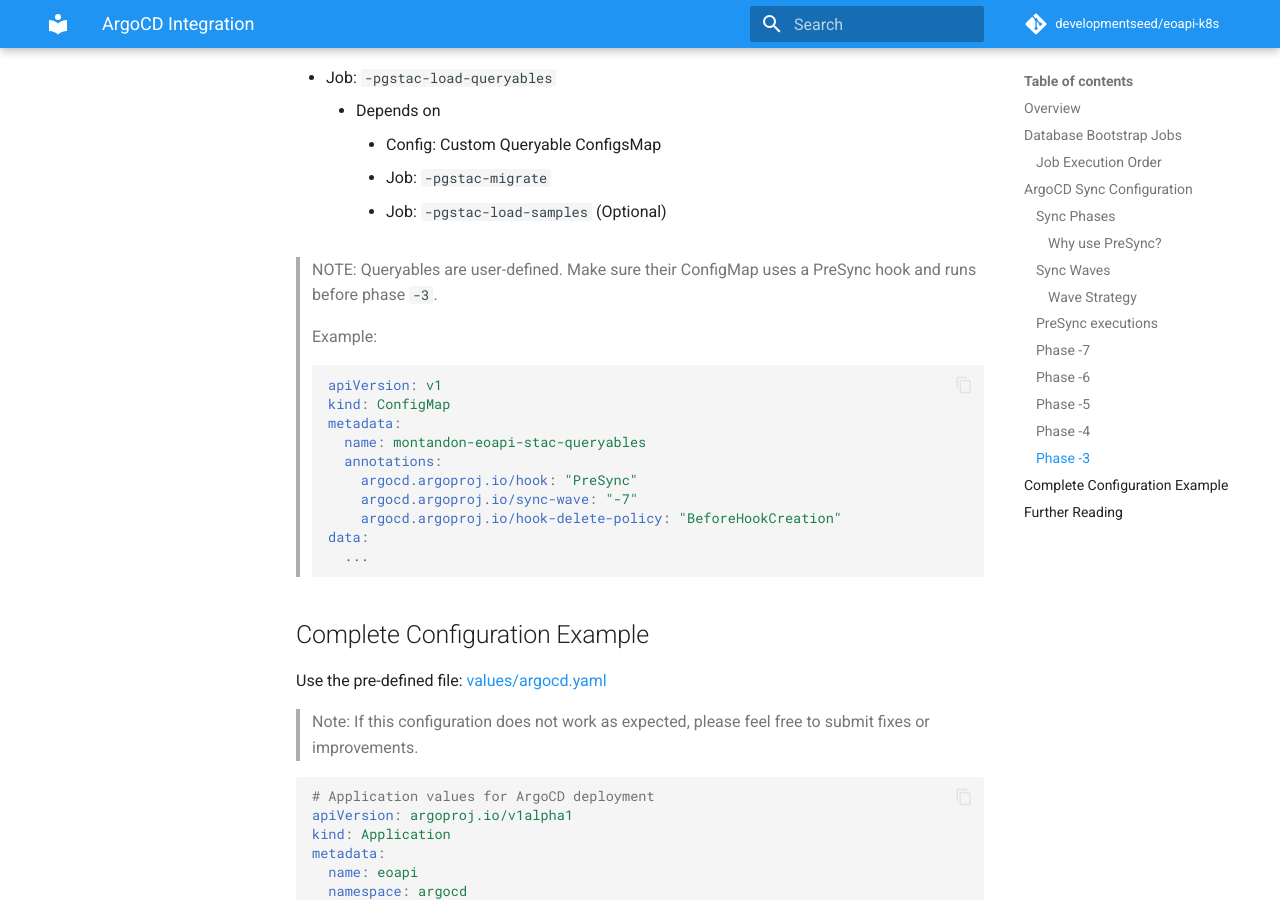
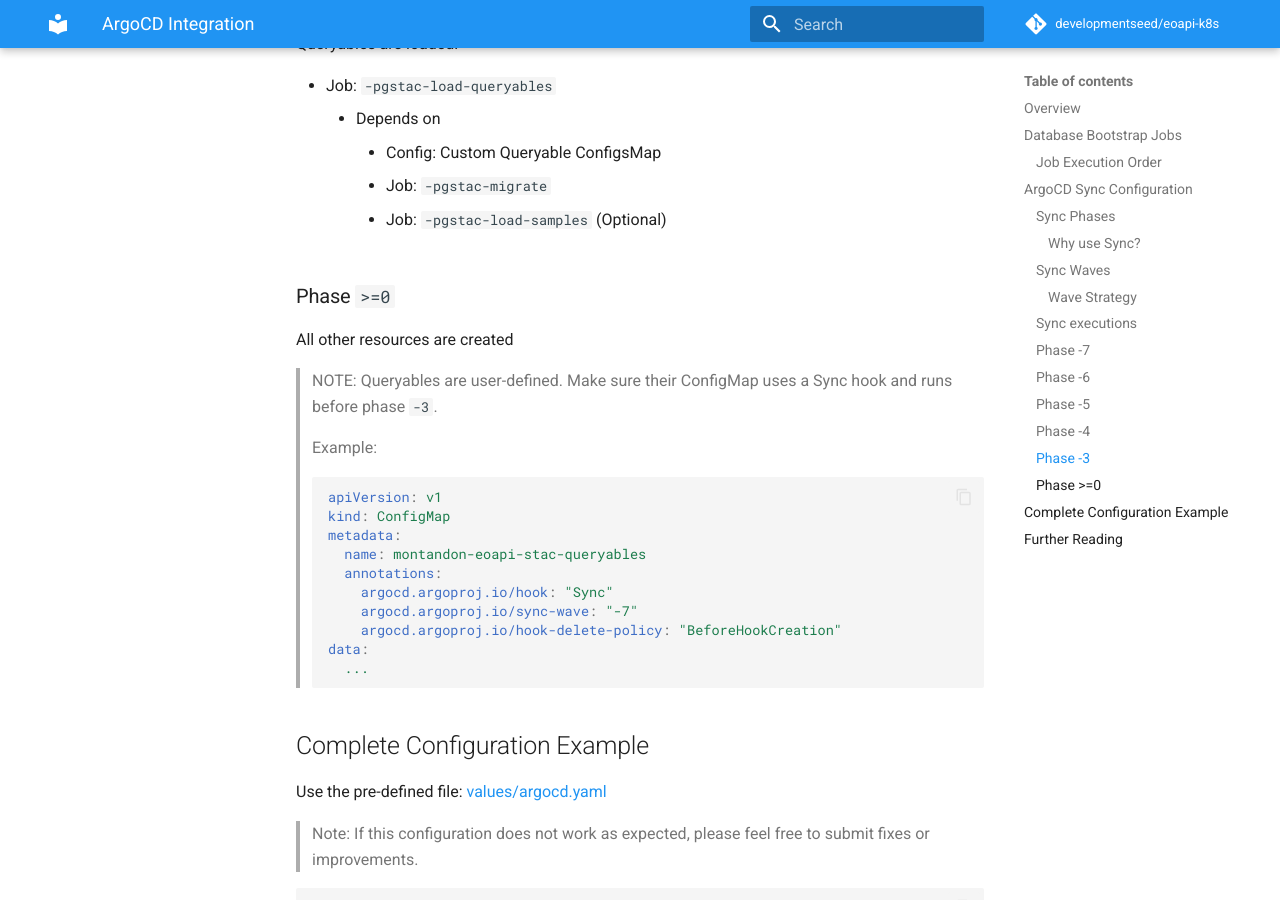
Before and after one commit to developmentseed/eoapi-k8s, an MkDocs documentation site: the page built from docs/argocd.md, in a window 1280 px wide and 900 px high, scrolled down 2967 px. Built offline with MkDocs 1.6.1 and Material for MkDocs 9.7.7, drawn with Linux system fonts in a browser that asks for light colours; comment, search, counter and statistics services are not loaded; some of the changed text lies outside the part shown.

Commit message:
fix(argocd): use sync to avoid DB deletion before every sync (#452)

````diff
--- a/docs/argocd.md
+++ b/docs/argocd.md
@@ -38,19 +38,20 @@
 
 ### Sync Phases
 
-Use **PreSync** for database initialization jobs to ensure they complete before application deployment:
+Use **Sync** for database initialization jobs to ensure they complete before application deployment:
 
 ```yaml
 annotations:
-  argocd.argoproj.io/hook: "PreSync"
+  argocd.argoproj.io/hook: "Sync"
 ```
 
-#### Why use PreSync?
+#### Why use Sync?
 
 - **Database First**: Schema must exist before application services start
 - **Prevents Race Conditions**: Services won't start until database is ready
 - **Follows Best Practices**: Standard pattern for database migrations
 - **Dependency Management**: Explicit ordering prevents startup failures
+- **Hook deletion**: With **PreSync**, the database cluster is removed before every sync
 
 ### Sync Waves
 
@@ -70,7 +71,7 @@
 | `0` | Applications (default) | Main services |
 | `1` | Ingress, monitoring | Post-deployment |
 
-### PreSync executions
+### `Sync` executions
 
 ### Phase `-7`
 
@@ -117,8 +118,12 @@
         - Job: `-pgstac-migrate`
         - Job: `-pgstac-load-samples` (Optional)
 
+### Phase `>=0`
+
+All other resources are created
+
 > NOTE:
-> Queryables are user-defined. Make sure their ConfigMap uses a PreSync hook and runs before phase `-3`.
+> Queryables are user-defined. Make sure their ConfigMap uses a Sync hook and runs before phase `-3`.
 >
 > Example:
 >
@@ -128,7 +133,7 @@
 > metadata:
 >   name: montandon-eoapi-stac-queryables
 >   annotations:
->     argocd.argoproj.io/hook: "PreSync"
+>     argocd.argoproj.io/hook: "Sync"
 >     argocd.argoproj.io/sync-wave: "-7"
 >     argocd.argoproj.io/hook-delete-policy: "BeforeHookCreation"
 > data:
````
Also changed, not shown: 2 other files.
